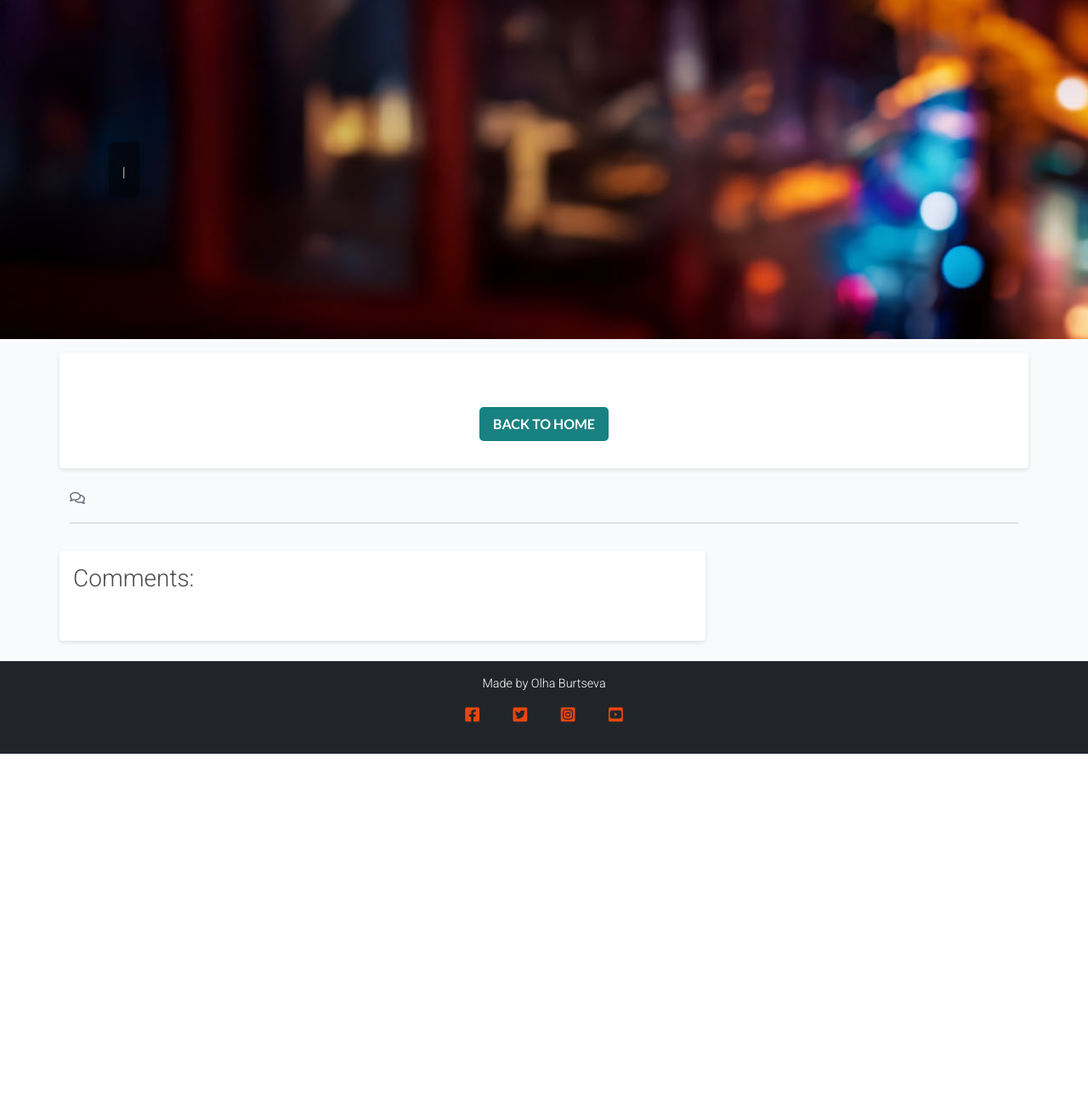
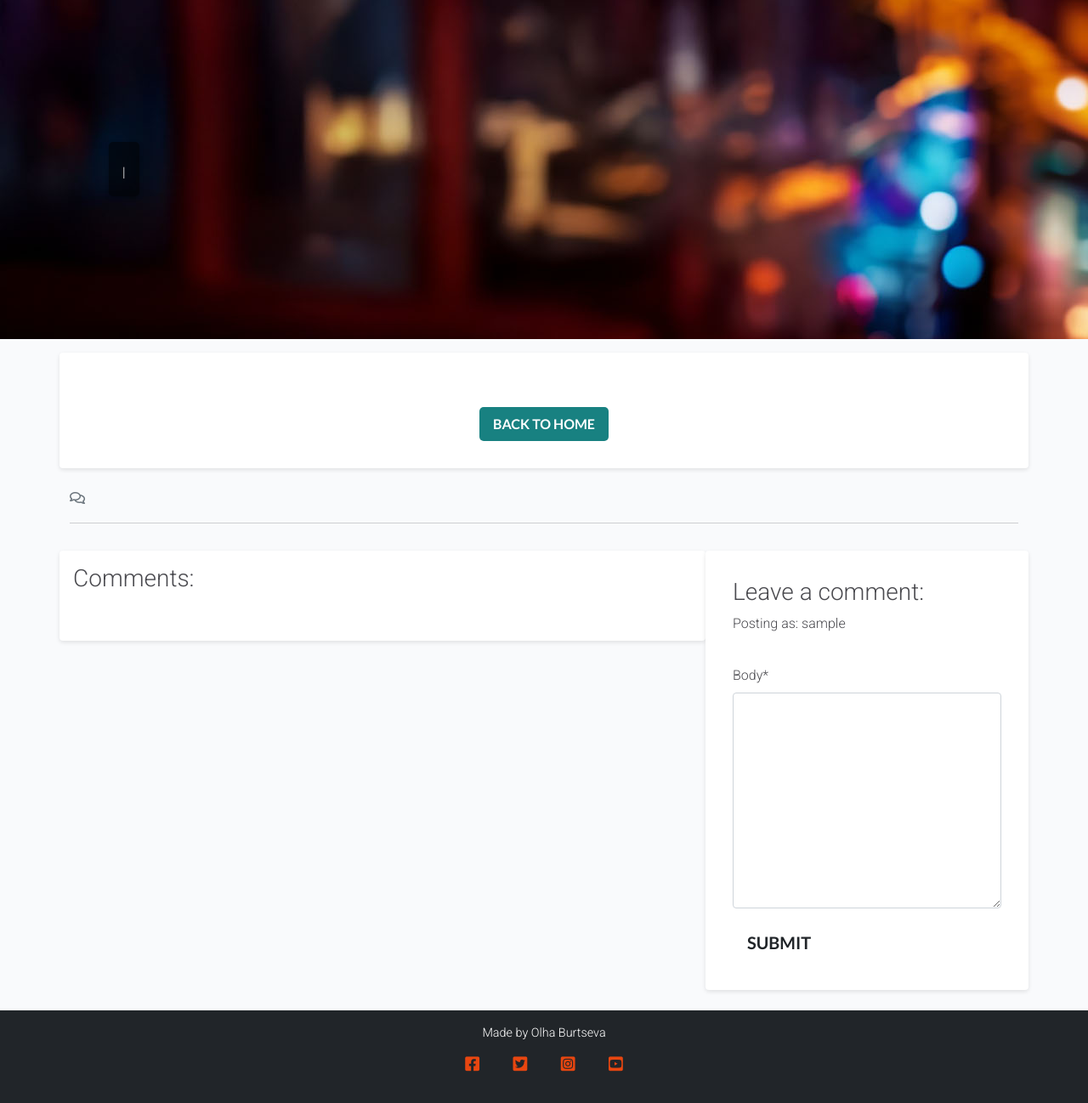
Before and after one commit to Olala2024/Django-blog-project-4, a Django app: template blog/templates/blog/post_detail.html in a window 1280 px wide. Shown: the part 126-1424 px from the top of the page at 85% size. Before the commit the page ends 1013 px from the top, so only its background shows below. Run offline with Django 4.2, Linux system fonts and the light colour scheme; the template is opened without the code that fills it: values that come from a table or form of the project are taken from there, others are empty; the visitor is signed in with stand-in values (Sample User, id 1); some libraries are stand-ins or nearby versions.

Commit message:
Add crispy form

```diff
--- /dev/null
+++ b/blog/forms.py
@@ -0,0 +1,8 @@
+from .models import Comment
+from django import forms
+
+
+class CommentForm(forms.ModelForm):
+    class Meta:
+        model = Comment
+        fields = ('body',)
--- a/blog/templates/blog/post_detail.html
+++ b/blog/templates/blog/post_detail.html
@@ -1,6 +1,7 @@
 {% extends 'base.html' %}
 {% block content %}
 {% load static %}
+{% load crispy_forms_tags %}
 
 <!-- Masthead Section -->
 <div class="masthead">
@@ -79,6 +80,22 @@
                 {% endfor %}
             </div>
         </div>
+        <!-- Creating New Comments -->
+        <div class="col-md-4 card mb-4 mt-3">
+            <div class="card-body">
+                {% if user.is_authenticated %}
+                <h3>Leave a comment:</h3>
+                <p>Posting as: {{ user.username }}</p>
+                <form id="commentForm" method="post" style="margin-top: 1.3em;">
+                    {{ comment_form | crispy }}
+                    {% csrf_token %}
+                    <button id="submitButton" type="submit" class="btn btn-signup btn-lg">Submit</button>
+                </form>
+                {% else %}
+                <p>Log in to leave a comment</p>
+                {% endif %}
+            </div>
+        </div>
     </div>
 </div>
 
--- a/blog/views.py
+++ b/blog/views.py
@@ -1,6 +1,7 @@
 from django.shortcuts import render, get_object_or_404
 from django.views import generic
 from .models import Post
+from .forms import CommentForm
 
 
 # Create your views here.
@@ -16,11 +17,13 @@ def post_detail(request, slug):
     post = get_object_or_404(queryset, slug=slug)
     comments = post.comments.all().order_by("-created_on")
     comment_count = post.comments.filter(approved=True).count()
+    comment_form = CommentForm()
 
     return render(
         request,
         "blog/post_detail.html",
         {"post": post,
         "comments": comments,
-        "comment_count": comment_count,},
+        "comment_count": comment_count,
+        "comment_form": comment_form,},
     )
--- a/codestar/settings.py
+++ b/codestar/settings.py
@@ -34,6 +34,8 @@ INSTALLED_APPS = [
     'allauth',
     'allauth.account',
     'allauth.socialaccount',
+    'crispy_forms',
+    'crispy_bootstrap5',
     'django_summernote',
     'blog',
 ]
@@ -41,6 +43,9 @@ INSTALLED_APPS = [
 SITE_ID = 1
 LOGIN_REDIRECT_URL = '/'
 LOGOUT_REDIRECT_URL = '/'
+
+CRISPY_ALLOWED_TEMPLATE_PACKS = "bootstrap5"
+CRISPY_TEMPLATE_PACK = "bootstrap5"
 
 MIDDLEWARE = [
     'django.middleware.security.SecurityMiddleware',
--- a/requirements.txt
+++ b/requirements.txt
@@ -1,7 +1,9 @@
 asgiref==3.8.1
+crispy-bootstrap5==0.7
 dj-database-url==0.5.0
 Django==4.2.16
 django-allauth==0.57.2
+django-crispy-forms==2.3
 django-summernote==0.8.20.0
 gunicorn==20.1.0
 oauthlib==3.2.2
```
